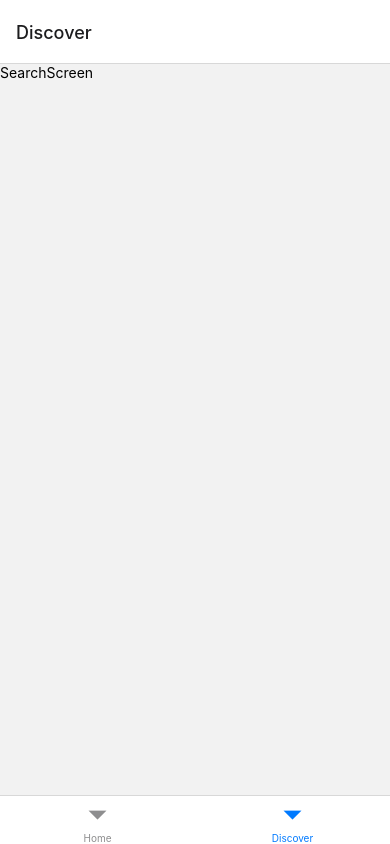
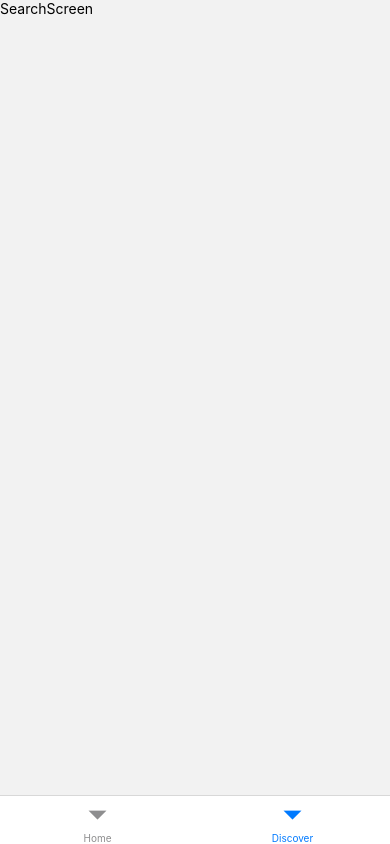
Before and after one commit to tran0460/itunes-lookup-react-native, a React Native app: screen /Discover in a window 390 px wide. Built offline with nearby package versions, Linux system fonts and the light colour scheme.

Commit message:
add safe area view to all screens

```diff
--- a/App.js
+++ b/App.js
@@ -14,7 +14,10 @@
 export default function App() {
   return (
     <NavigationContainer>
-      <Tab.Navigator>
+      <Tab.Navigator
+        screenOptions={{
+          headerShown: false,
+        }}>
         <Tab.Screen name="Home" component={HomeScreen} />
         <Tab.Screen name="Discover" component={DiscoverScreen} />
       </Tab.Navigator>
--- a/screens/DiscoverScreen.js
+++ b/screens/DiscoverScreen.js
@@ -1,11 +1,12 @@
 import { View, Text } from "react-native";
+import { SafeAreaView } from "react-native-safe-area-context";
 import React from "react";
 
 const SearchScreen = () => {
   return (
-    <View>
+    <SafeAreaView>
       <Text>SearchScreen</Text>
-    </View>
+    </SafeAreaView>
   );
 };
 
--- a/screens/HomeScreen.js
+++ b/screens/HomeScreen.js
@@ -1,11 +1,12 @@
 import { View, Text } from "react-native";
+import { SafeAreaView } from "react-native-safe-area-context";
 import React from "react";
 
 const HomeScreen = () => {
   return (
-    <View>
+    <SafeAreaView>
       <Text>HomeScreen</Text>
-    </View>
+    </SafeAreaView>
   );
 };
 
--- a/screens/ResultsScreen.js
+++ b/screens/ResultsScreen.js
@@ -1,11 +1,12 @@
 import { View, Text } from "react-native";
+import { SafeAreaView } from "react-native-safe-area-context";
 import React from "react";
 
 const ResultsScreen = () => {
   return (
-    <View>
+    <SafeAreaView>
       <Text>ResultsScreen</Text>
-    </View>
+    </SafeAreaView>
   );
 };
 
```
